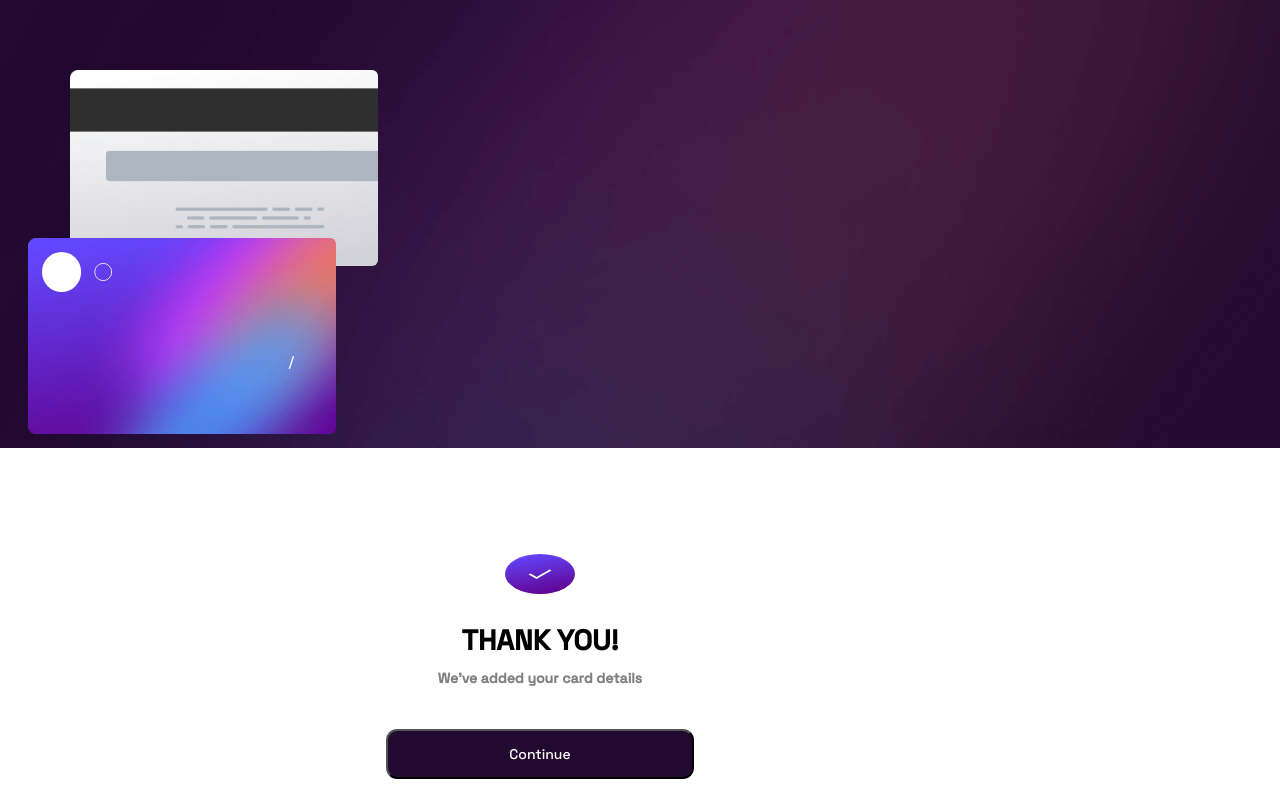
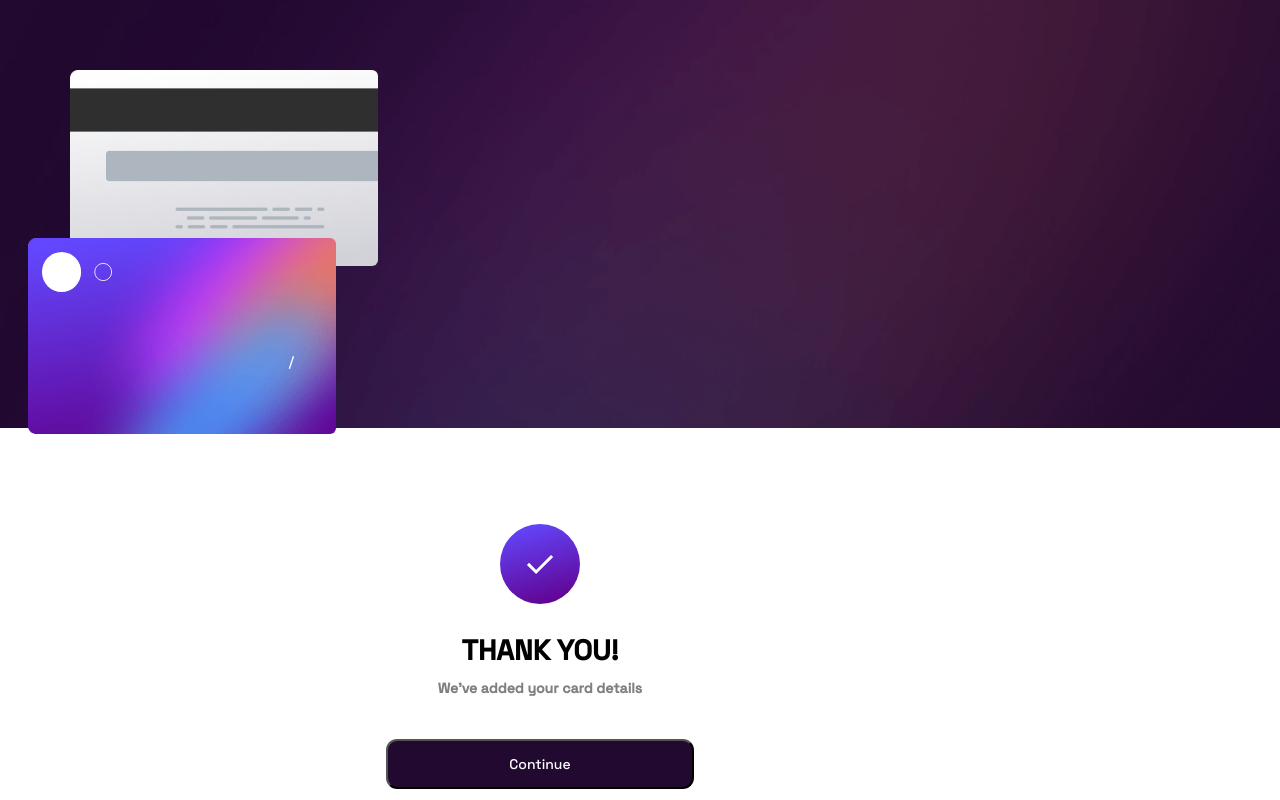
Before and after one commit to ro-nin/interactive-card-details, a React (Create React App) app: page / in a window 1280 px wide. Built offline with nearby package versions, Linux system fonts and the light colour scheme.

Commit message:
fix icon on success

```diff
--- a/src/Components/Card.css
+++ b/src/Components/Card.css
@@ -56,7 +56,7 @@ span {
 }
 
 @media screen and (max-width: 1300px) {
-  img {
+  .topRow img {
     height: 40px;
     width: 70px;
   }
```
